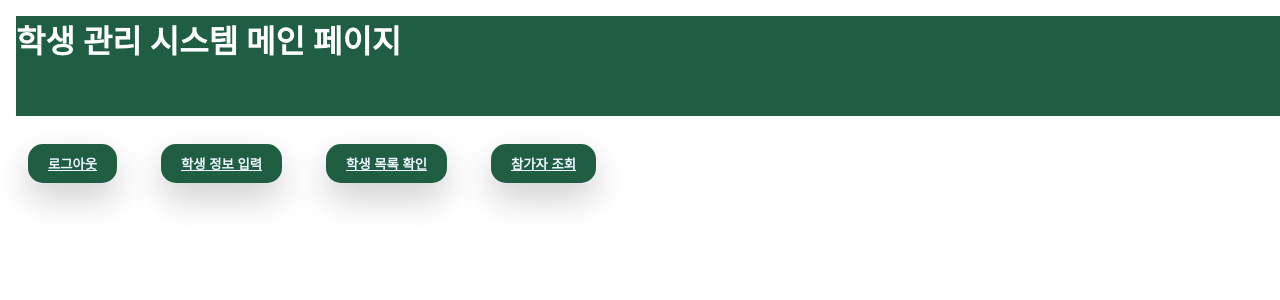
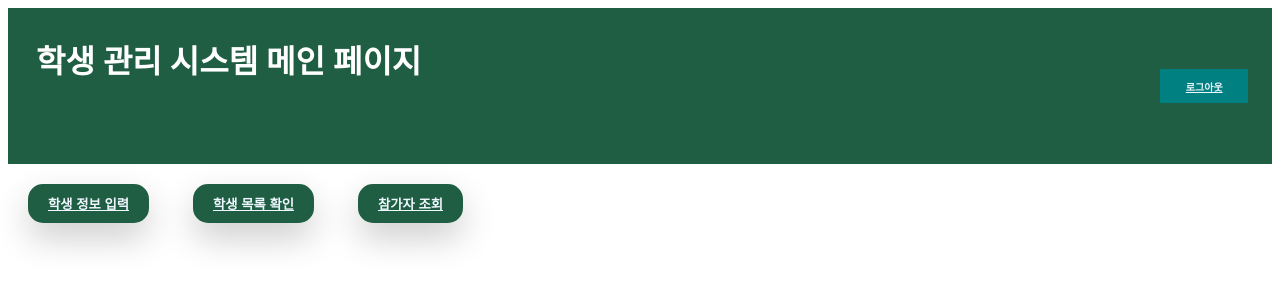
Before and after one commit to nAhYUN22/GRT_attendance, a Django app: page / in a window 1280 px wide. Shown: the top 300 px of the page. Run offline with Django 4.2, Linux system fonts and the light colour scheme; the visitor is signed in with stand-in values (Sample User, id 1); parts of the project's set-up code (start-up, migrations or seed data) failed here and were passed over.

Commit message:
logout button change

```diff
--- a/grt_webserver/static/css/index.css
+++ b/grt_webserver/static/css/index.css
@@ -1,14 +1,35 @@
 h1 {
   width: 100%;
   height: 100px;
-  background: #205e44;
   color: white;
-  display: inline-block;
   display: inline-block;
   vertical-align: middle;
   color: white;
   margin: 0.5rem;
-  padding: 0;
+  padding: 0px;
+}
+
+nav {
+  display: inline-block;
+  /* vertical-align: middle; */
+  display: block;
+  text-align: center;
+  margin: 0.25rem;
+  padding: 0.5rem 1rem;
+  text-decoration: none;
+  font-weight: bold;
+  color: white;
+  background: teal;
+  height: 1%;
+  width: 5%;
+}
+
+header {
+  display: flex;
+  justify-content: space-between;
+  align-items: center;
+  background: #205e44;
+  padding: 20px;
 }
 
 button {
@@ -28,10 +49,12 @@ button {
   transition: 0.25s;
   background-color: #205e44;
   color: #1e6b7b;
+  flex-basis: 25%;
 }
 
 .logout_font {
   color: aliceblue;
+  font-size: 10px;
 }
 
 .student_info {
--- a/grt_webserver/templates/index.html
+++ b/grt_webserver/templates/index.html
@@ -48,15 +48,19 @@
     <link rel="stylesheet" href="/static/css/index.css" />
   </head>
   <body>
-    <h1>학생 관리 시스템 메인 페이지</h1>
+    <header>
+      <h1>학생 관리 시스템 메인 페이지</h1>
 
-    {% if user.is_authenticated %}
-    <button class="logout" type="button">
-      <a href="#" onclick="sendRequest('grt/auth/logout');" class="logout_font"
-        >로그아웃</a
-      >
-    </button>
-
+      {% if user.is_authenticated %}
+      <nav>
+        <a
+          href="#"
+          onclick="sendRequest('grt/auth/logout');"
+          class="logout_font"
+          >로그아웃</a
+        >
+      </nav>
+    </header>
     <button class="student_info" type="button">
       <a href="#" onclick="sendRequest('grt/addstudent');">학생 정보 입력</a>
     </button>
```
